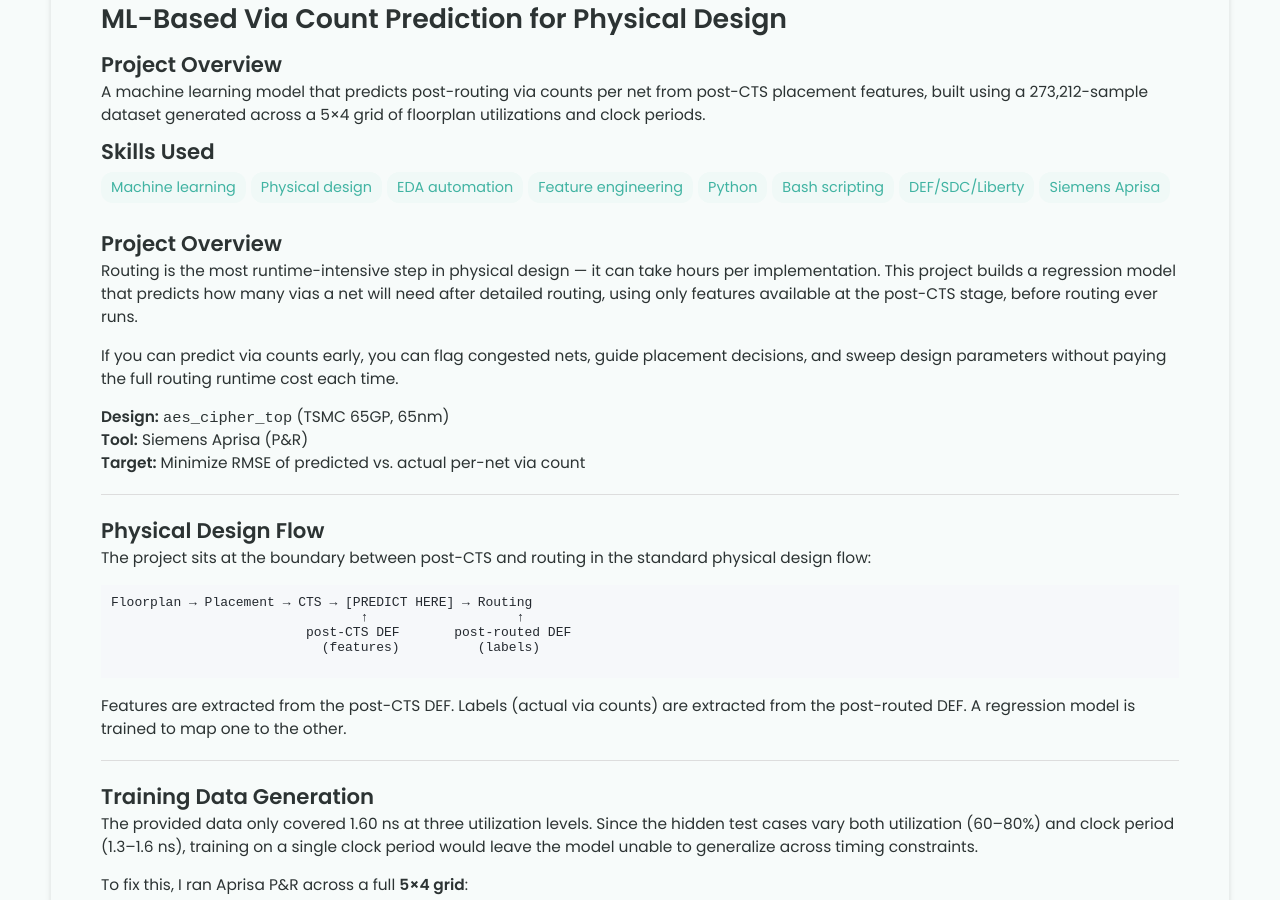
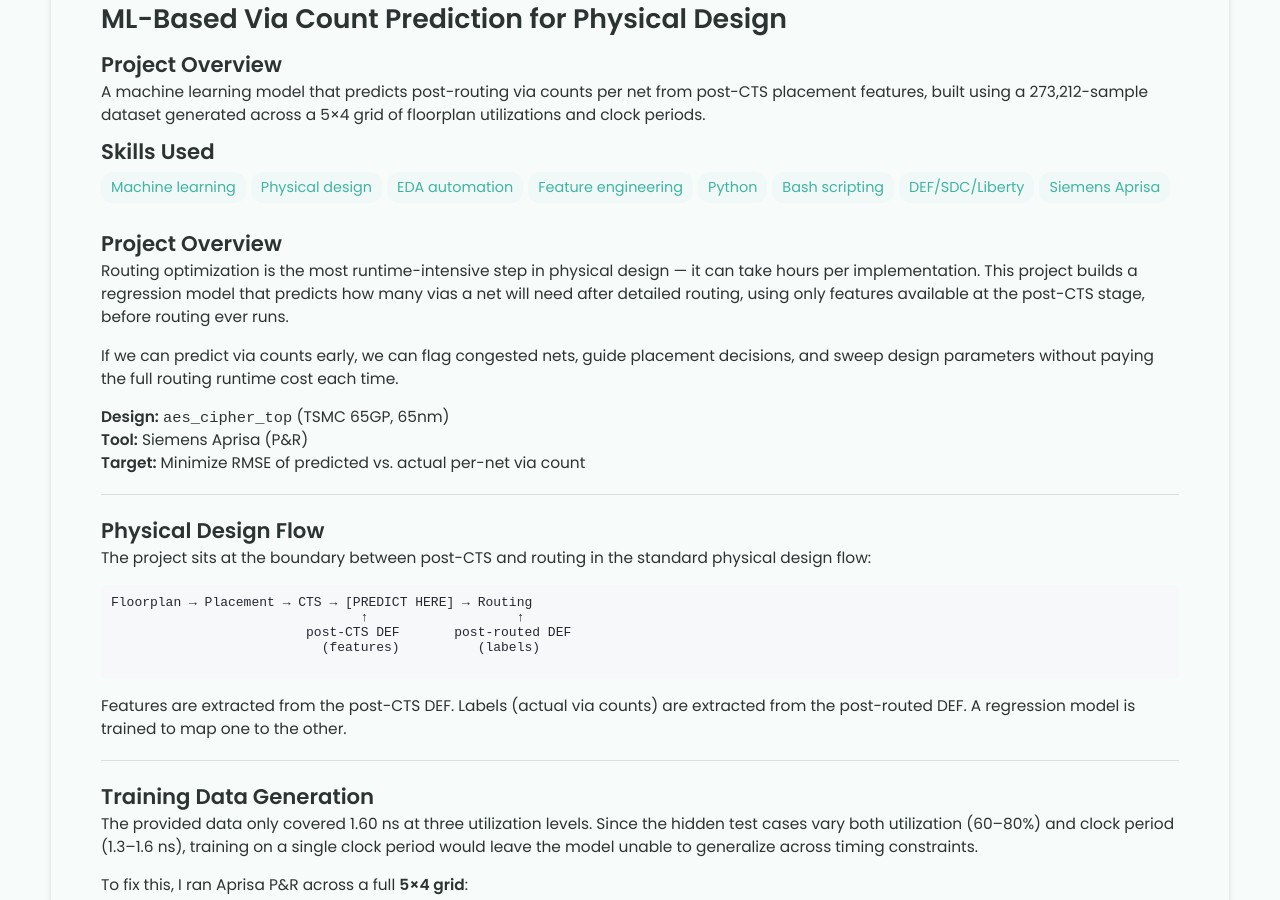
Before and after one commit to mmzarif/mmzarif.github.io, a Jekyll site: the page built from _projects/ML-Based Via Count Prediction for Physical Design/index.md, in a window 1280 px wide and 900 px high, scrolled down 508 px. Built offline with Jekyll 4.4.1, drawn with Linux system fonts in a browser that asks for light colours.

Commit message:
Update project overview for clarity and precision

```diff
--- a/_projects/ML-Based Via Count Prediction for Physical Design/index.md
+++ b/_projects/ML-Based Via Count Prediction for Physical Design/index.md
@@ -17,9 +17,9 @@ main-image: /ml-via-count-cover.png
 
 ## Project Overview
 
-Routing is the most runtime-intensive step in physical design — it can take hours per implementation. This project builds a regression model that predicts how many vias a net will need after detailed routing, using only features available at the post-CTS stage, before routing ever runs.
+Routing optimization is the most runtime-intensive step in physical design — it can take hours per implementation. This project builds a regression model that predicts how many vias a net will need after detailed routing, using only features available at the post-CTS stage, before routing ever runs.
 
-If you can predict via counts early, you can flag congested nets, guide placement decisions, and sweep design parameters without paying the full routing runtime cost each time.
+If we can predict via counts early, we can flag congested nets, guide placement decisions, and sweep design parameters without paying the full routing runtime cost each time.
 
 **Design:** `aes_cipher_top` (TSMC 65GP, 65nm)
 **Tool:** Siemens Aprisa (P&R)
```
